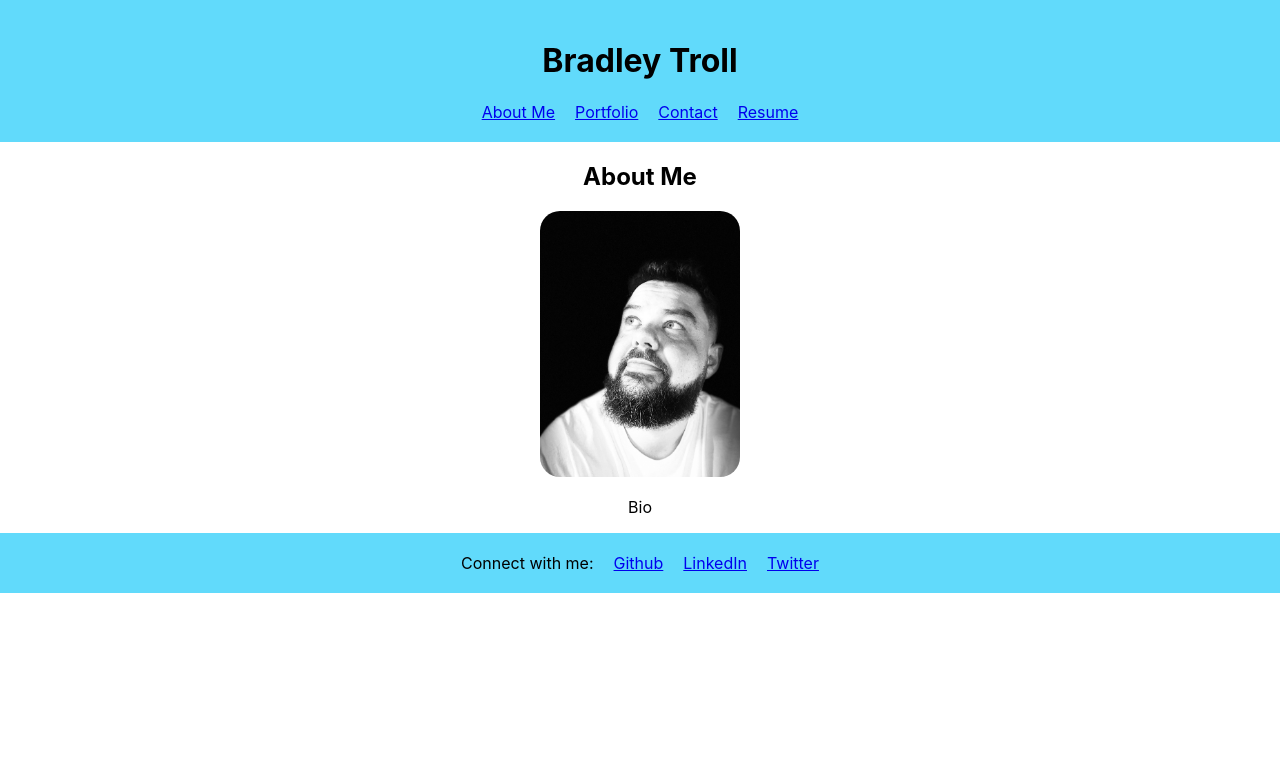
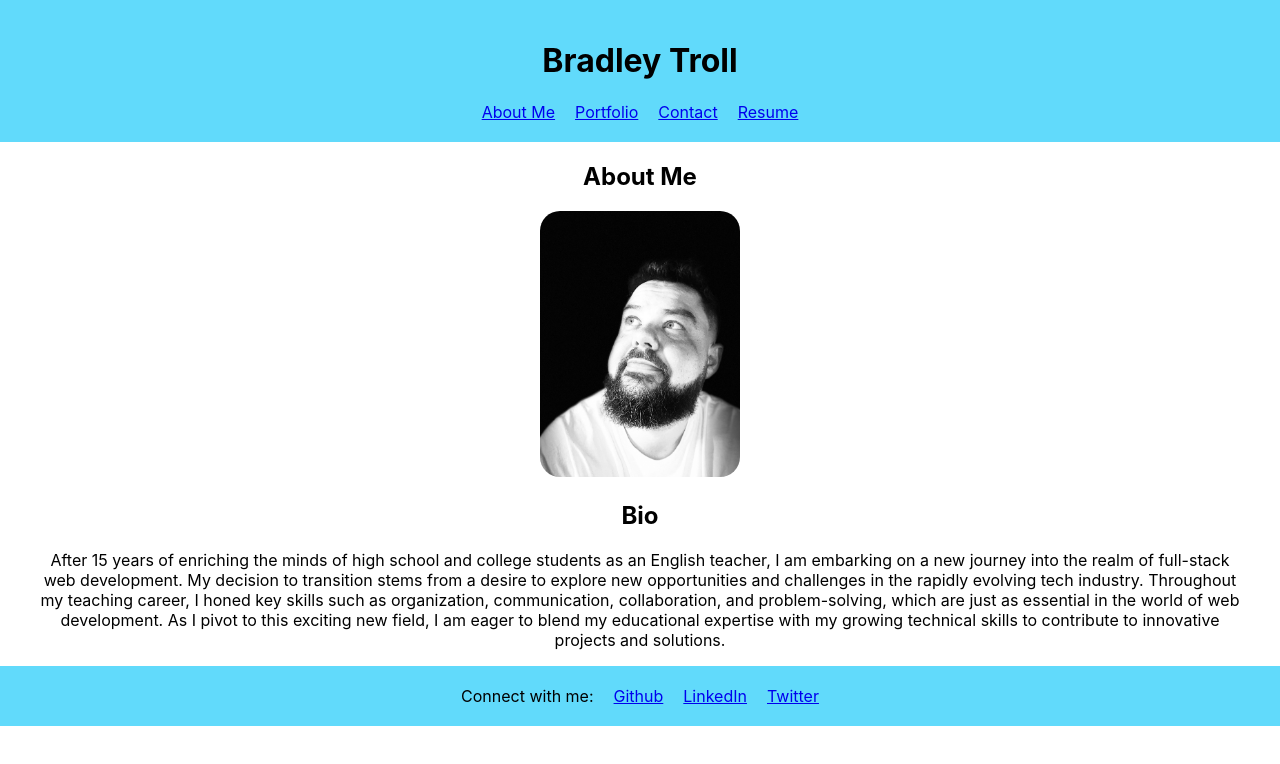
Before and after one commit to bradleytroll/react-portfolio, a React (Create React App) app: page /about in a window 1280 px wide. Shown: the top 764 px of the page. Built offline with nearby package versions, Linux system fonts and the light colour scheme.

Commit message:
Adds bio info and some padding for the paragraph element

```diff
--- a/src/components/About.jsx
+++ b/src/components/About.jsx
@@ -14,7 +14,13 @@
                     borderRadius: "20px"
                 }}
             />
-            <p>Bio</p>
+            <h1>Bio</h1>
+            <p style={{
+                marginLeft: '40px',  // Adds space to the left
+                marginRight: '40px'  // Adds space to the right
+            }}>
+                After 15 years of enriching the minds of high school and college students as an English teacher, I am embarking on a new journey into the realm of full-stack web development. My decision to transition stems from a desire to explore new opportunities and challenges in the rapidly evolving tech industry. Throughout my teaching career, I honed key skills such as organization, communication, collaboration, and problem-solving, which are just as essential in the world of web development. As I pivot to this exciting new field, I am eager to blend my educational expertise with my growing technical skills to contribute to innovative projects and solutions.
+            </p>
         </section>
     )
 }
```
